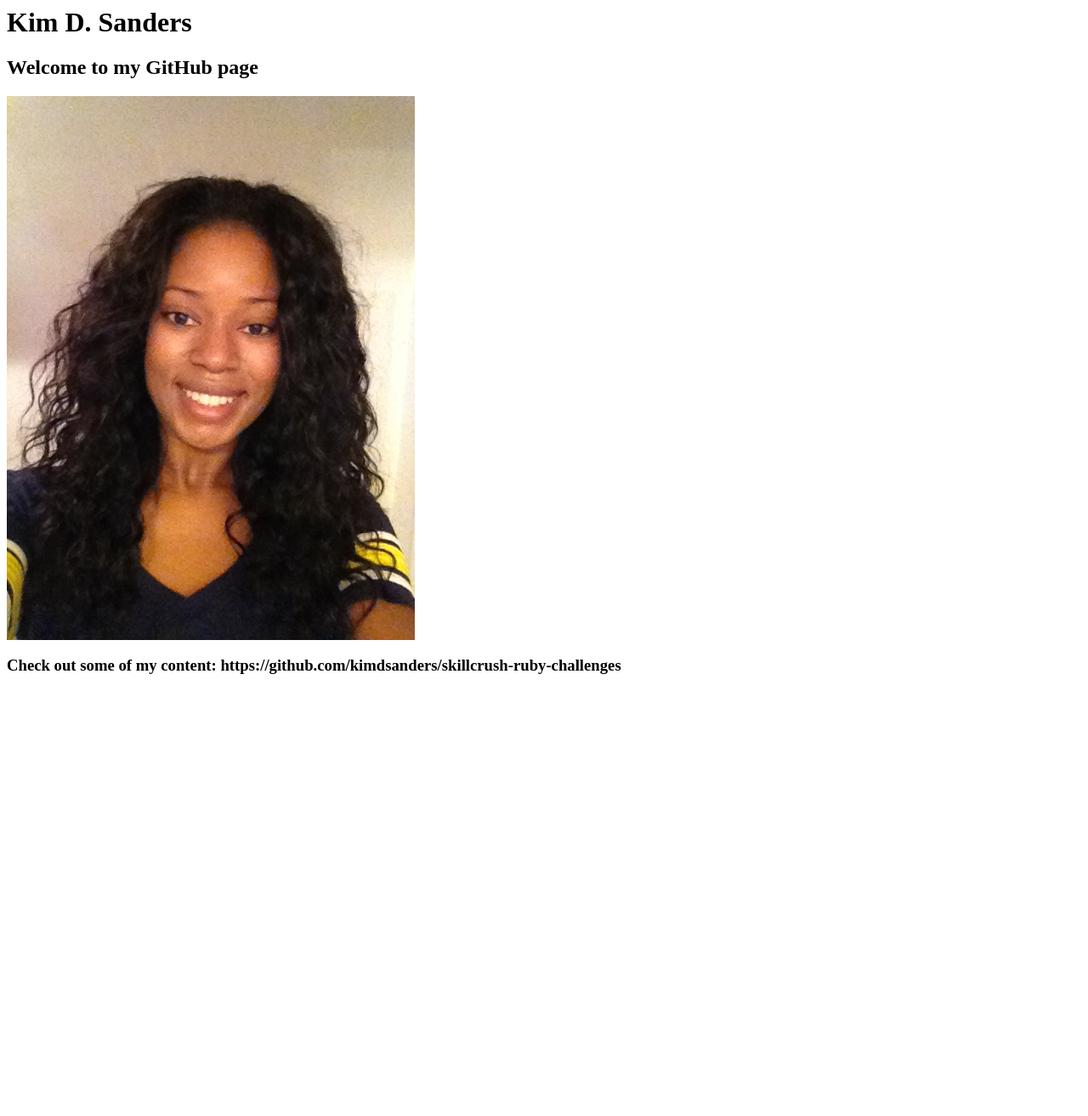
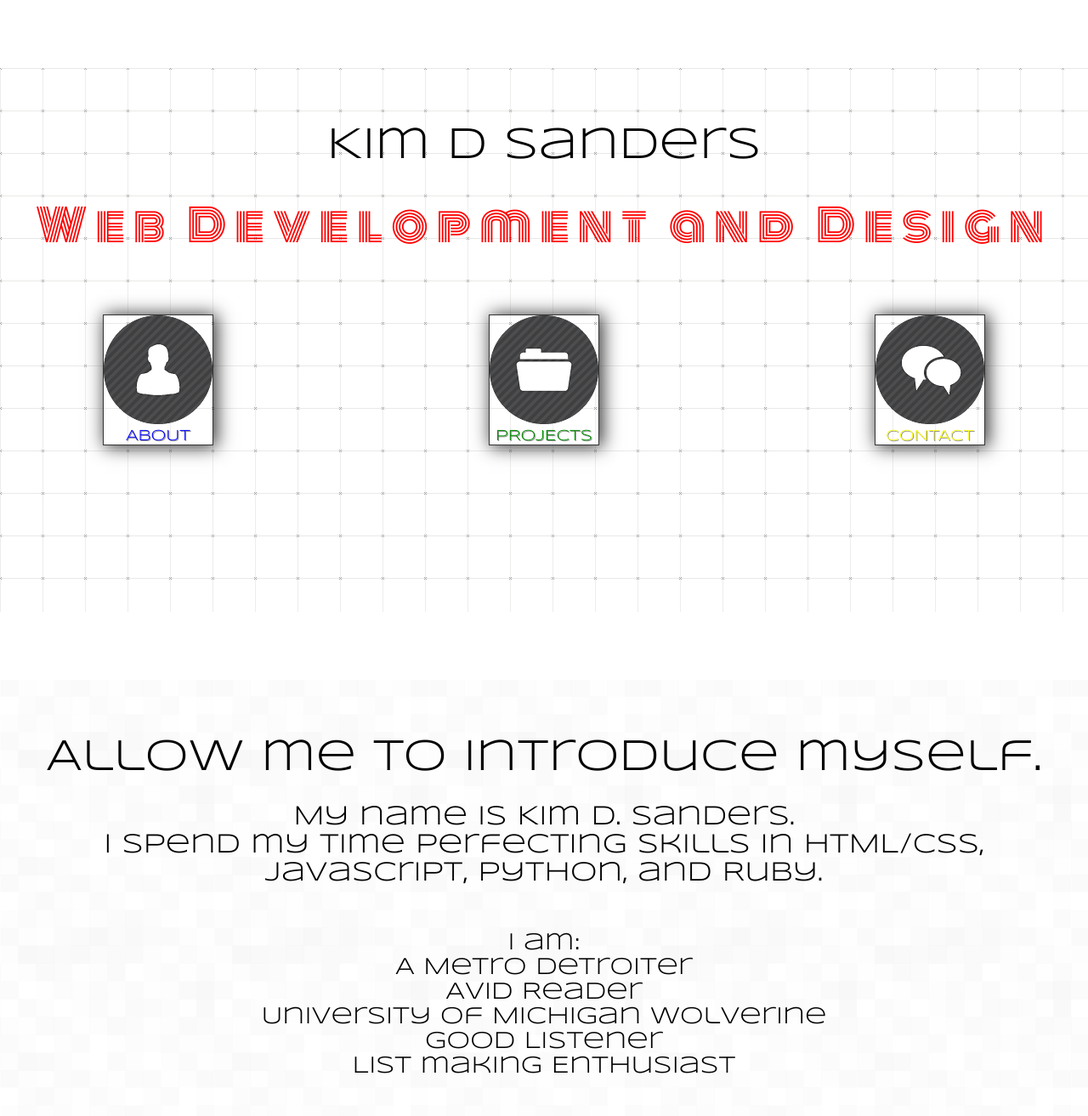
Before and after one commit to kimdsanders/kimdsanders.github.io, a plain HTML site: page index.html in a window 1280 px wide. Shown: the top 1313 px of the page at 85% size. Before the commit the page ends 813 px from the top, so only its background shows below. Drawn offline with nearby package versions, Linux system fonts and the light colour scheme; a web font is replaced by a local one.

Commit message:
Github page update July 2014

```diff
--- a/index.html
+++ b/index.html
@@ -1,7 +1,76 @@
-<h1>Kim D. Sanders</h1>
-<h2>Welcome to my GitHub page</h2>
-<img src="images/selfie.jpg">
-
-
-
-<h3>Check out some of my content: https://github.com/kimdsanders/skillcrush-ruby-challenges</h3>
+<!doctype html>
+<html>
+<head>
+  <meta charset="utf-8">
+  <title>Kim D. Sanders</title>
+  <link rel="stylesheet" href="style.css">
+  <link href='http://fonts.googleapis.com/css?family=Krona+One|Monoton|Meddon|Syncopate' rel='stylesheet' type='text/css'>
+</head>
+<body>
+  <div class="space"></div>
+	<div id="container">
+    <a name="homelink"></a>
+		<div class="name"><h1>Kim D Sanders</h1></div>
+		<div class="title"><h2>Web Development and Design</h2></div>
+		<div id="bio">
+      <a href="#biolink"><img src="images/user.png"></a>
+      <span class="headline"><p>ABOUT<p></span>
+    </div>
+		<div id="projects">
+      <a href="#projectslink"><img src="images/folder.png"></a>
+      <span class="headline"><p>PROJECTS<p></span>
+    </div>
+		<div id="contact">
+      <a href="#contactlink"><img src="images/comments.png"></a>
+      <span class="headline"><p>CONTACT<p></span>
+    </div>
+	</div>
+  <div class="space"></div>
+  <div id="biosection">
+    <a name="biolink"></a>
+    <div class="sectionname"><h1>Allow me to introduce myself.</h1></div>
+      <div class="sectiontitle"><h2>My name is Kim D. Sanders.<br>
+        I spend my time perfecting skills in HTML/CSS, JavaScript, Python, and Ruby.</h2>
+      </div>
+        <div class="sectiontext">
+          <p>I am:</p>
+          <ul style="list-style: none; ">
+            <li>A Metro Detroiter</li>
+            <li>Avid Reader</li>
+            <li>University of Michigan Wolverine</li>
+            <li>Good Listener</li>
+            <li>List making Enthusiast</li>
+          </ul>
+        </div>
+        <div class="home"><a href="#homelink"><img src="images/home3.png"></a></div>
+    </div>
+  <div class="space"></div>
+  <div id="projectssection">
+    <a name="projectslink"></a>
+    <div class="sectionname"><h1>What I've been working on</h1></div>
+    <div class="sectiontitle"><h2>((((My blog is coming soon!))))</h2></div>
+      <div class="sectiontext">
+        <p>What I'm working on: I'm creating a fun Ruby app. I'm building a Wordpress site for a client.  And as always I'm updating my site, I have a blog/vlog in the woks.</p><br>
+        <p>Where I've been: I attended the self.conference in Detroit.  It was a great experience to engage in differant tech discussions. I also have taken two Girl Develop It (GDI) courses this summer (Responsive Design and PHP/MySQL).  GDI Detroit is awesome!</p>
+      </div>
+      <div class="home"><a href="#homelink"><img src="images/home3.png"></a></div>
+    </div>
+  </div>
+  <div class="space"></div>
+  <div id="contactsection">
+    <a name="contactlink"></a>
+    <div class="sectionname"><h1>Let's Connect</h1></div>
+    <div class="sectiontitle"><h2>Ask questions, leave comments, or start a discussion</h2></div>
+    <div class="sectiontext">
+        <ul style="list-style: none; ">
+        <li>email <a href="mailto:info@kimdsanders.com?Subject=Hello%there" target="_top">info@kimdsanders.com</a></li>
+        <li>twitter <a href="https://twitter.com/kimdsanders">@kimdsanders</a></li>
+        <li>linkedin <a href="https://www.linkedin.com/pub/kim-d-sanders/4b/21/660">Kim D. Sanders</a></li>
+      </ul>
+    </div>
+    <div class="home"><a href="#homelink"><img src="images/home3.png"></a></div>
+  </div>
+	<script type="text/javascript" src="script.js"></script>
+	<script src="//ajax.googleapis.com/ajax/libs/jquery/1.11.0/jquery.min.js"></script>
+</body>
+</html>
--- /dev/null
+++ b/style.css
@@ -0,0 +1,190 @@
+/* Cross Browser Compatability CSS */
+/**
+ * html5doctor.com Reset Stylesheet (Eric Meyer's Reset Reloaded + HTML5 baseline)
+ * v1.6.1 2010-09-17 | Authors: Eric Meyer & Richard Clark
+ * html5doctor.com/html-5-reset-stylesheet/
+ */
+
+html, body, div, span, object, iframe,
+h1, h2, h3, h4, h5, h6, p, blockquote, pre,
+abbr, address, cite, code, del, dfn, em, img, ins, kbd, q, samp,
+small, strong, sub, sup, var, b, i, dl, dt, dd, ol, ul, li,
+fieldset, form, label, legend,
+table, caption, tbody, tfoot, thead, tr, th, td,
+article, aside, canvas, details, figcaption, figure,
+footer, header, hgroup, menu, nav, section, summary,
+time, mark, audio, video {
+  margin: 0;
+  padding: 0;
+  border: 0;
+  font-size: 100%;
+  font: inherit;
+  vertical-align: baseline;
+}
+
+article, aside, details, figcaption, figure,
+footer, header, hgroup, menu, nav, section {
+  display: block;
+}
+
+blockquote, q { quotes: none; }
+
+blockquote:before, blockquote:after,
+q:before, q:after { content: ""; content: none; }
+
+ins { background-color: #ff9; color: #000; text-decoration: none; }
+
+mark { background-color: #ff9; color: #000; font-style: italic; font-weight: bold; }
+
+del { text-decoration: line-through; }
+
+abbr[title], dfn[title] { border-bottom: 1px dotted; cursor: help; }
+
+table { border-collapse: collapse; border-spacing: 0; }
+
+hr { display: block; height: 1px; border: 0; border-top: 1px solid #ccc; margin: 1em 0; padding: 0; }
+
+input, select { vertical-align: middle; }
+
+
+/* Write your CSS styles here */
+
+
+@keyframes animatedBackground {
+    0% { background-position: 0 0; }
+    100% { background-position: -400px 0; }
+}
+@-moz-keyframes animatedBackground {
+    0% { background-position: 0 0; }
+    100% { background-position: -400px 0; }
+}
+@-webkit-keyframes animatedBackground {
+    0% { background-position: 0 0; }
+    100% { background-position: -400px 0; }
+}
+@-ms-keyframes animatedBackground {
+    0% { background-position: 0 0; }
+    100% { background-position: -400px 0; }
+}
+@-o-keyframes animatedBackground {
+    0% { background-position: 0 0; }
+    100% { background-position: -400px 0; }
+}
+
+html, body {
+	height: 100%;
+	width: 100%;
+	background: white;
+}
+
+.space { /*white space*/
+	height: 10%;
+	/*border: 5px solid black;*/
+}
+
+
+#container {
+	height: 80%;
+	width: 100%;
+	position: relative;
+	margin-right: auto;
+	margin-left: auto;
+	text-align: center;
+	background-image: url("images/gridme.jpg");
+	background-position: 0px 0px;
+
+    animation: animatedBackground 10s linear infinite;
+    -moz-animation: animatedBackground 10s linear infinite;
+    -webkit-animation: animatedBackground 10s linear infinite;
+    -ms-animation: animatedBackground 10s linear infinite;
+    -o-animation: animatedBackground 10s linear infinite;
+}
+
+
+.name {
+	font-family: 'Syncopate', sans-serif;
+	font-size: 325%;
+	color: black;
+	text-align: center;
+	padding-top: 5%;
+	padding-bottom: 2%;
+}
+
+
+.title {
+	font-family: 'Monoton', cursive;
+	font-size: 325%;
+	letter-spacing: 10px;
+	color: red;
+	text-align: center;
+	margin-bottom: 5%;
+}
+
+#bio, #projects, #contact {
+	font-size: 18px;
+	text-shadow: 1px 1px #909090;
+	display: inline-block;
+	font-family: 'Syncopate', sans-serif;
+	box-shadow: 3px 1px 20px 1px #333333;
+	width: 10%;
+	border: 1px solid #333333;
+}
+
+#bio {
+	color: blue;
+}
+
+#projects {
+	color: #008A00;
+	margin-left: 25%;
+}
+
+#contact {
+	color: #FFFF19;
+	margin-left: 25%;
+}
+
+/*************** SECTION TWO THREE FOUR*********************/
+
+#biosection, #projectssection, #contactsection{
+	width: 100%;
+	height: 100%;
+	min-height: 100%;
+	position: relative;
+	margin-right: auto;
+	margin-left: auto;
+	text-align: center;
+	background-image: url("images/square.jpg");
+	background-position: 0px 0px;
+}
+
+
+.sectionname {
+	font-family: 'Syncopate', sans-serif;
+	font-size: 325%;
+	color: black;
+	text-align: center;
+	padding-top: 5%;
+}
+
+.sectiontitle {
+	font-family: 'Syncopate', sans-serif;
+	font-size: 200%;
+	color: black;
+	text-align: center;
+	padding-top: 2%;
+}
+
+.sectiontext {
+	font-family: 'Syncopate', sans-serif;
+	font-size: 175%;
+	color: black;
+	text-align: center;
+	padding-top: 4%;
+}
+
+.home {
+	padding-top: 5%;
+	padding-right: 49%;
+	padding-left: 49%;
+}
```
Also changed, not shown: images/comments.png (added), images/folder.png (added), images/grey.jpg (added), images/gridme.jpg (added), images/home3.png (added), images/skulls.jpg (added), images/skulls2.jpg (added), images/square.jpg (added), images/user.png (added).
